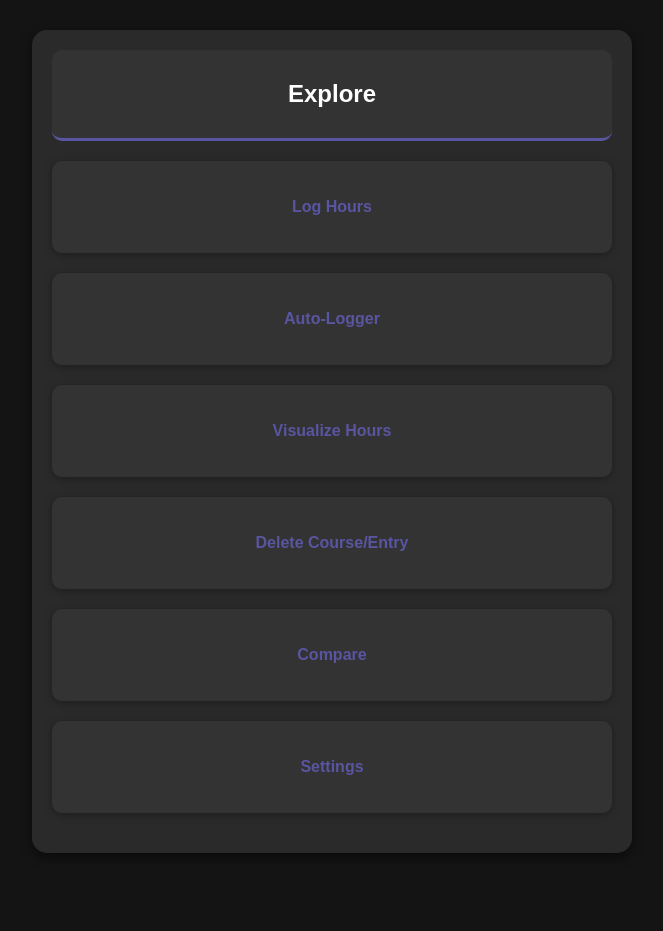
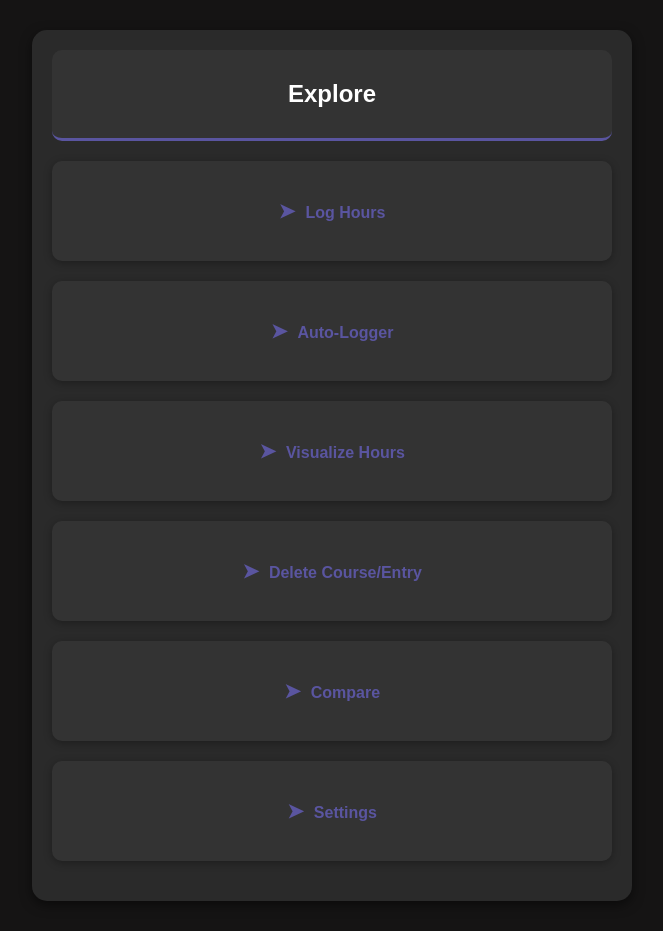
Before and after one commit to StvSz04/Student-log, a Flask app: page /dash/dashboard in a window 1280 px wide. Shown: the part 111-1042 px from the top of the page, without its empty margins (308-971 px from the left). Before the commit the page ends 964 px from the top, so only its background shows below. Run offline with Flask 3, Linux system fonts and the light colour scheme; data comes from the database, SQL or seed files in the repository.

Commit message:
Added arrows to dashboard options

```diff
--- a/flaskr/static/style.css
+++ b/flaskr/static/style.css
@@ -492,13 +492,22 @@ li .username {
     background-color: #333333;
     box-shadow: 0 2px 8px rgba(0, 0, 0, 0.3);
     transition: transform 0.3s ease, box-shadow 0.3s ease;
-    text-align: center;
+}
+
+.explore a::before {
+    content: "\27A4";  /* icon */
+    color: #5a55a0;
+    font-size: 20px;
+    margin-right: 10px;
 }
 
 .explore li:hover {
     transform: translateY(-5px);
     box-shadow: 0 4px 12px rgba(0, 0, 0, 0.4);
 }
+
+
+
 
   .explore h1 {
     background-color: #333333; /* Slightly lighter grey for headings */
```
Lines whose indentation alone changed are shown as unchanged.
